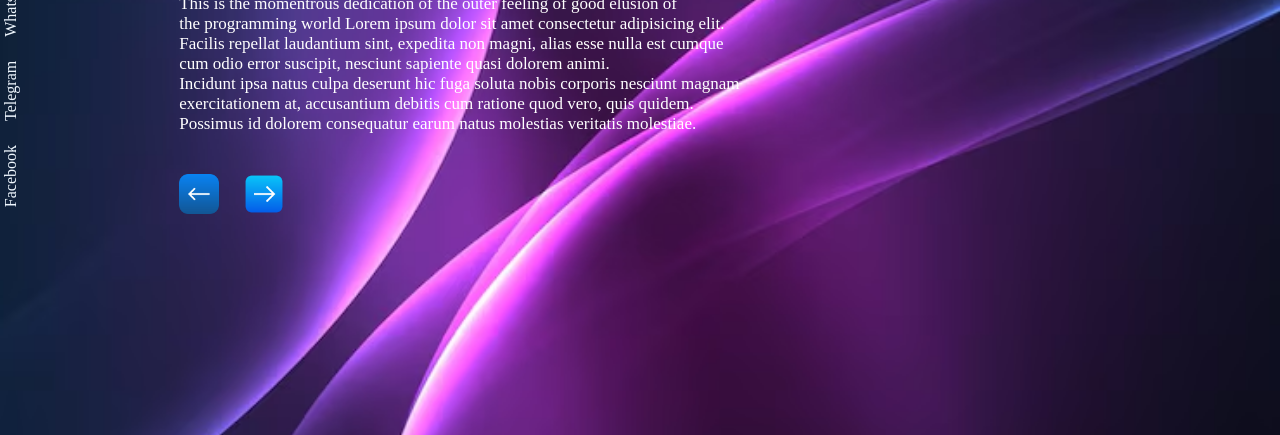
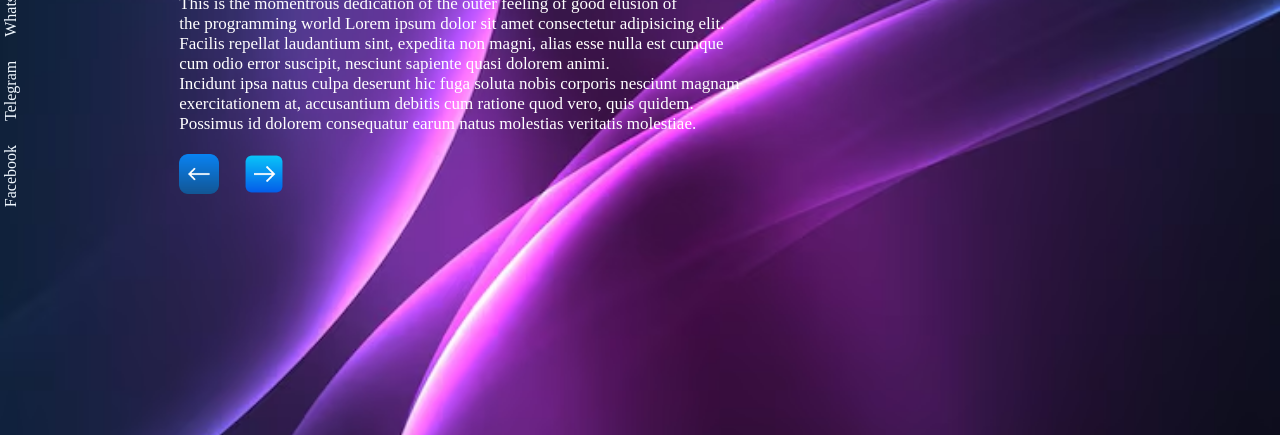
Before and after one commit to Cruizboy/mb, a plain HTML site: page index.html in a window 1280 px wide. Shown: the part 365-800 px from the top of the page. Drawn offline with Linux system fonts and the light colour scheme.

Commit message:
Add files via upload

```diff
--- a/index.html
+++ b/index.html
@@ -3,7 +3,8 @@
 <head>
     <meta charset="UTF-8">
     <meta name="viewport" content="width=device-width, initial-scale=1.0">
-    <title>Document</title>
+    <title>CRUIZ</title>
+    <link rel="shortcut icon" href="image.png" type="image/x-icon">
     <link rel="stylesheet" href="style.css">
 </head>
 <body>
--- a/style.css
+++ b/style.css
@@ -6,7 +6,7 @@
 .container{
     height: 100vh;
     width: 100%;
-background-image: url(vector-glowing-wave-smoke_205544-2505.avif);
+background-image: url(vect.jpg);
     padding: 0 5%;
     position: relative;
     background-position: center;
@@ -73,7 +73,7 @@ nav ul li a{
 
 }
 .arrow{
-    margin-top: 40px;
+    margin-top: 20px;
     display: flex;
 }
 .arrow img{
```
Also changed, not shown: vect.jpg (added).
